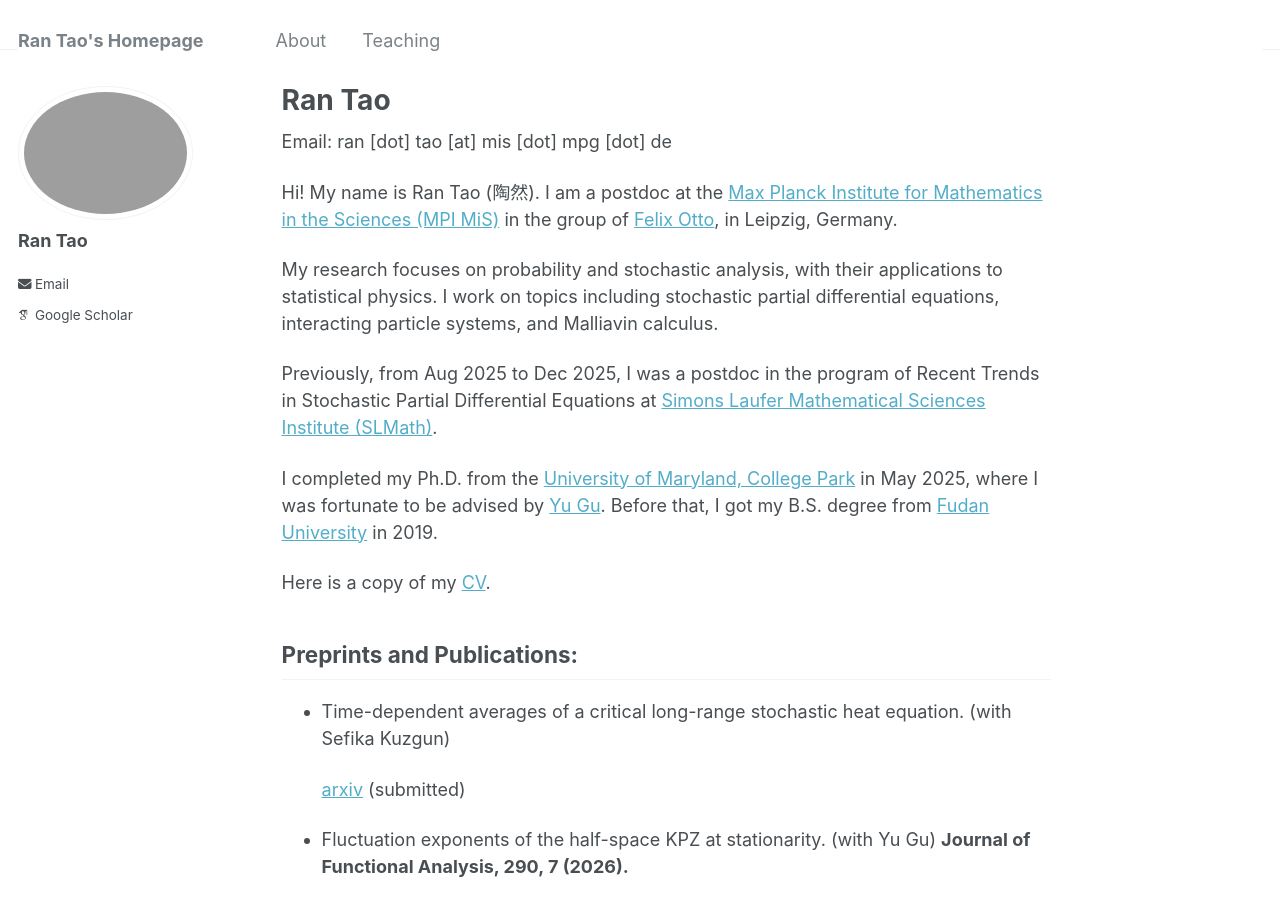
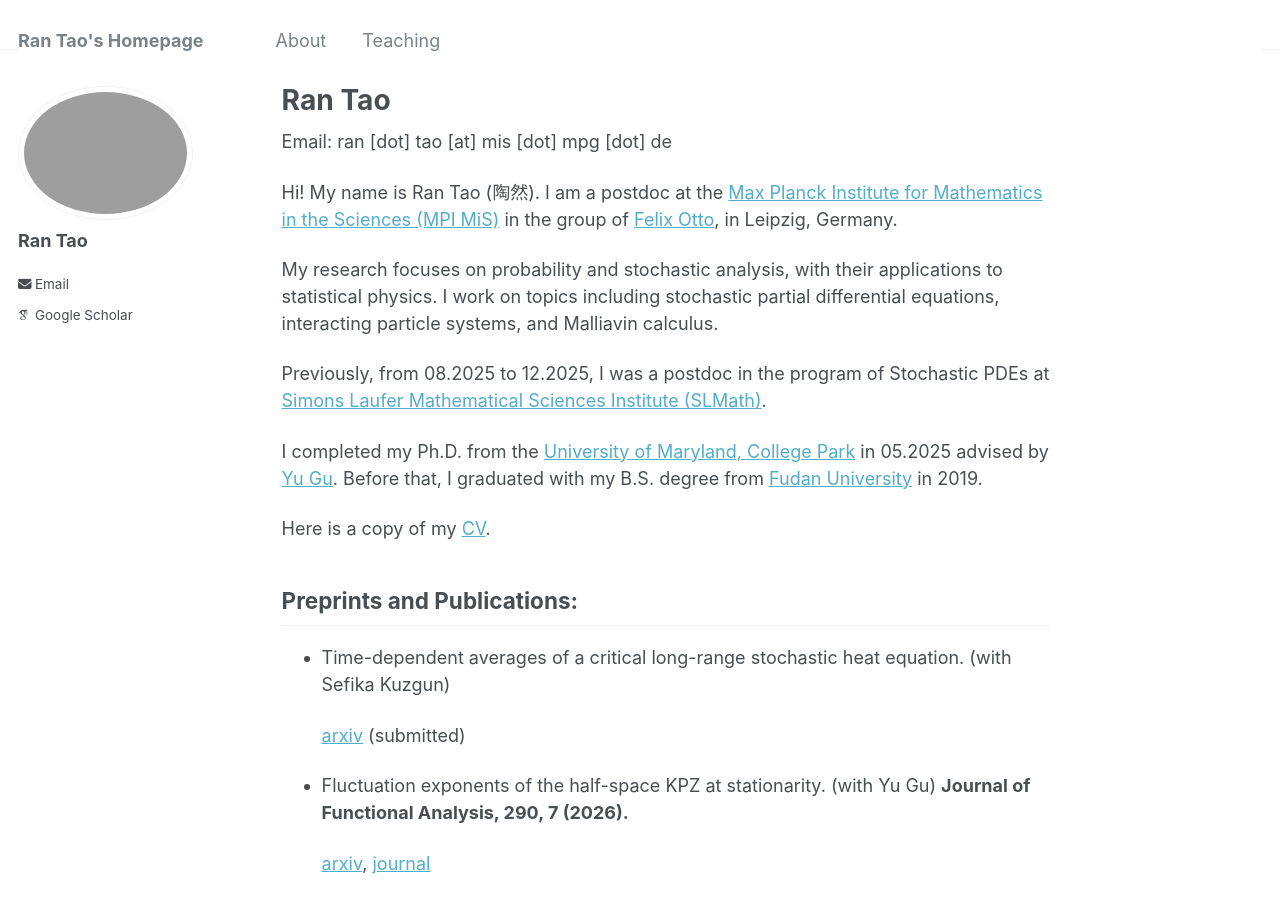
Before and after one commit to rantao16/rantao16.github.io, a Jekyll site: the page built from _pages/about.md, in a window 1280 px wide and 900 px high. Built offline with Jekyll 4.4.1, drawn with Linux system fonts in a browser that asks for light colours; some web fonts are replaced.

Commit message:
Update about.md

```diff
--- a/_pages/about.md
+++ b/_pages/about.md
@@ -12,9 +12,9 @@ Hi! My name is Ran Tao (陶然). I am a postdoc at the [Max Planck Institute for
 
 My research focuses on probability and stochastic analysis, with their applications to statistical physics. I work on topics including stochastic partial differential equations, interacting particle systems, and Malliavin calculus.
 
-Previously, from Aug 2025 to Dec 2025, I was a postdoc in the program of Recent Trends in Stochastic Partial Differential Equations at [Simons Laufer Mathematical Sciences Institute (SLMath)](https://www.slmath.org/programs/380#).
+Previously, from 08.2025 to 12.2025, I was a postdoc in the program of Stochastic PDEs at [Simons Laufer Mathematical Sciences Institute (SLMath)](https://www.slmath.org/programs/380#).
 
-I completed my Ph.D. from the [University of Maryland, College Park](https://www-math.umd.edu/) in May 2025, where I was fortunate to be advised by [Yu Gu](https://www.math.umd.edu/~ygu7/). Before that, I got my B.S. degree from [Fudan University](https://math.fudan.edu.cn/mathen/main.htm) in 2019.
+I completed my Ph.D. from the [University of Maryland, College Park](https://www-math.umd.edu/) in 05.2025 advised by [Yu Gu](https://www.math.umd.edu/~ygu7/). Before that, I graduated with my B.S. degree from [Fudan University](https://math.fudan.edu.cn/mathen/main.htm) in 2019.
 
 Here is a copy of my [CV](https://drive.google.com/file/d/1QAnjKtOeVYARGnoyFWeTqpMsvxPqjKny/view?usp=sharing).
 
```
